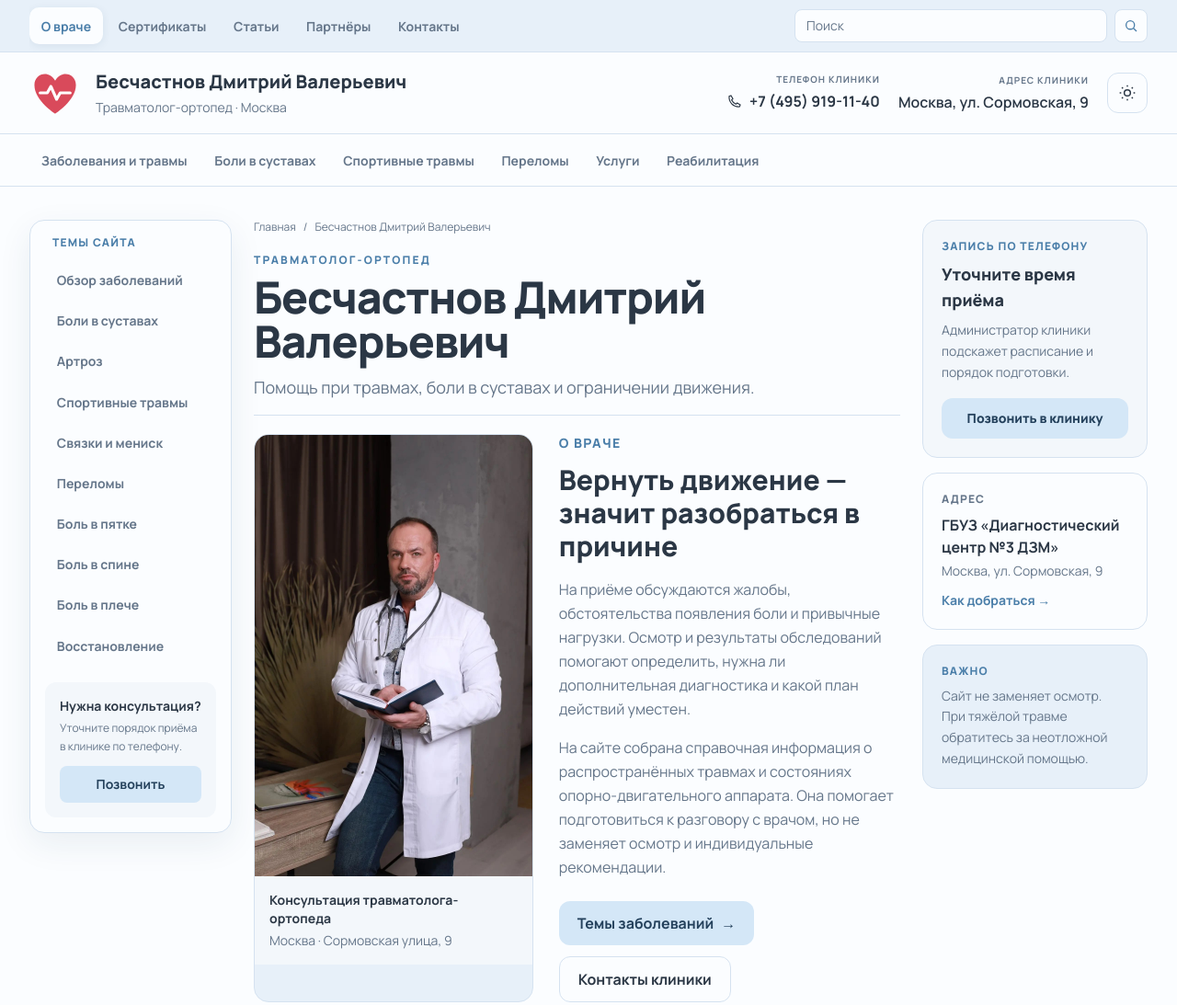
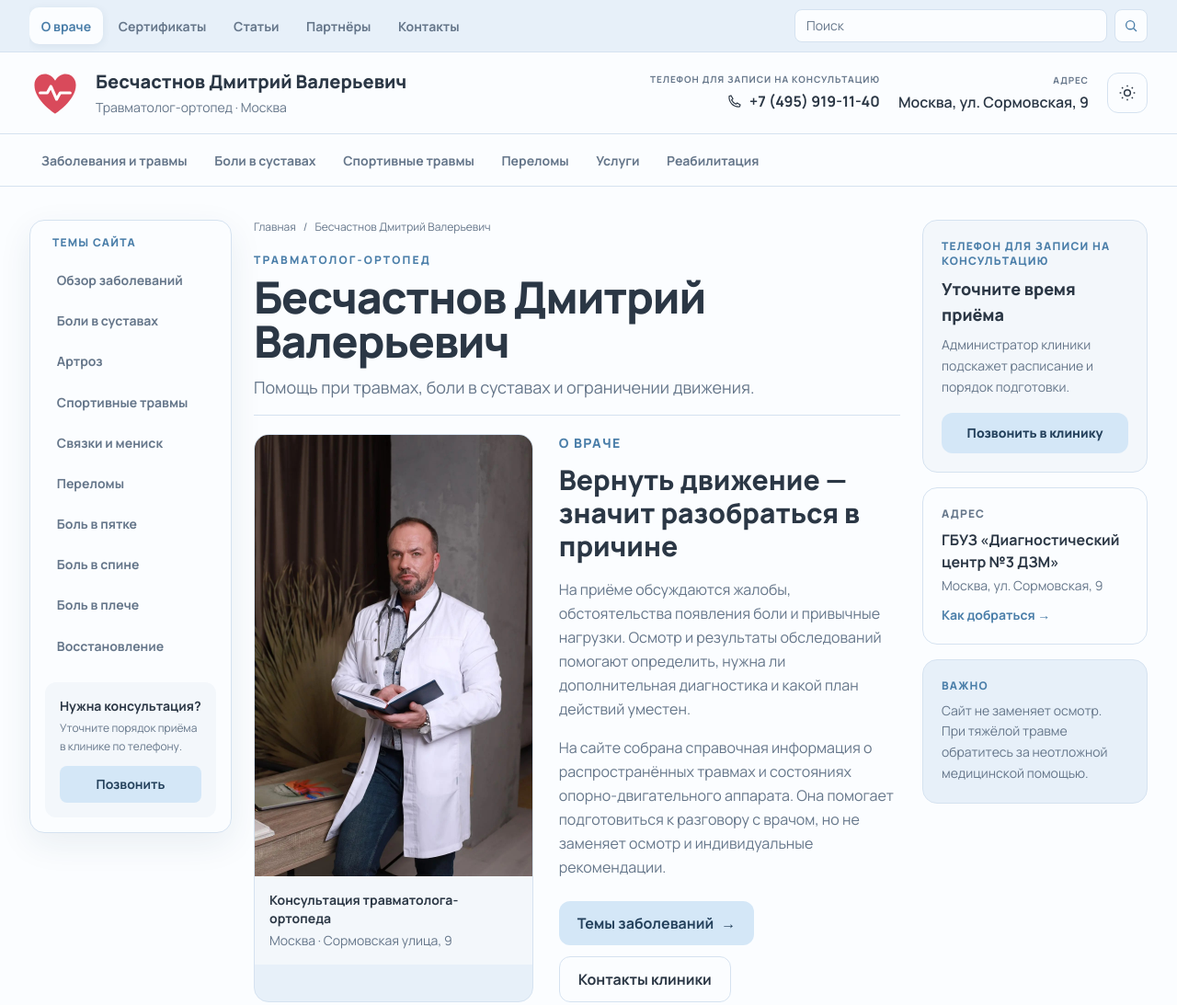
Before and after one commit to Benkyy/Travmatolog, a plain HTML site: page index.html in a window 1280 px wide. Shown: the top 1093 px of the page at 92% size. Drawn offline with nearby package versions, Linux system fonts and the light colour scheme; no server answers.

Commit message:
Clarify contact labels

```diff
--- a/index.html
+++ b/index.html
@@ -161,7 +161,7 @@
         <span class="min-w-0"><span class="doctor-name block text-base font-extrabold leading-tight sm:text-lg xl:text-xl">Бесчастнов Дмитрий Валерьевич</span><span class="doctor-role mt-1 block text-xs text-text-muted sm:text-sm">Травматолог-ортопед · Москва</span></span>
       </a>
       <div class="doctor-header-actions flex items-center gap-3 sm:gap-5">
-        <div class="hidden text-right sm:block"><span class="block text-[10px] font-bold uppercase tracking-widest text-text-muted">Телефон клиники</span><a href="tel:+74959191140" class="mt-1 inline-flex items-center gap-2 font-bold transition hover:text-primary-600"><svg class="h-4 w-4" viewBox="0 0 24 24" fill="none" stroke="currentColor" stroke-width="1.8" aria-hidden="true"><path d="m6 3 3 5-2 2a15 15 0 0 0 7 7l2-2 5 3-1 3C10 22 2 14 3 4Z"/></svg>+7 (495) 919-11-40</a></div><div class="hidden text-right xl:block"><span class="block text-[10px] font-bold uppercase tracking-widest text-text-muted">Адрес клиники</span><a data-route="contacts" href="#/contacts" class="mt-1 inline-flex font-semibold transition hover:text-primary-600">Москва, ул. Сормовская, 9</a></div>
+        <div class="hidden text-right sm:block"><span class="block text-[10px] font-bold uppercase tracking-widest text-text-muted">Телефон для записи на консультацию</span><a href="tel:+74959191140" class="mt-1 inline-flex items-center gap-2 font-bold transition hover:text-primary-600"><svg class="h-4 w-4" viewBox="0 0 24 24" fill="none" stroke="currentColor" stroke-width="1.8" aria-hidden="true"><path d="m6 3 3 5-2 2a15 15 0 0 0 7 7l2-2 5 3-1 3C10 22 2 14 3 4Z"/></svg>+7 (495) 919-11-40</a></div><div class="hidden text-right xl:block"><span class="block text-[10px] font-bold uppercase tracking-widest text-text-muted">Адрес</span><a data-route="contacts" href="#/contacts" class="mt-1 inline-flex font-semibold transition hover:text-primary-600">Москва, ул. Сормовская, 9</a></div>
         <button id="theme-toggle" type="button" aria-label="Переключить тему" aria-pressed="false" title="Переключить тему" class="flex h-11 w-11 shrink-0 items-center justify-center rounded-xl border border-border bg-bg transition hover:bg-surface">
           <svg class="h-5 w-5 dark:hidden" viewBox="0 0 24 24" fill="none" stroke="currentColor" stroke-width="1.8" aria-hidden="true"><circle cx="12" cy="12" r="4"/><path d="M12 2v2m0 16v2M4.9 4.9l1.4 1.4m11.4 11.4 1.4 1.4M2 12h2m16 0h2M4.9 19.1l1.4-1.4M17.7 6.3l1.4-1.4"/></svg>
           <svg class="hidden h-5 w-5 dark:block" viewBox="0 0 24 24" fill="none" stroke="currentColor" stroke-width="1.8" aria-hidden="true"><path d="M20.9 13A8.5 8.5 0 0 1 11 3.1 8.5 8.5 0 1 0 20.9 13Z"/></svg>
@@ -437,7 +437,7 @@
 
     <aside aria-label="Информация для пациентов" class="order-3 hidden xl:block">
       <div class="sticky top-56 grid gap-4">
-        <div class="rounded-2xl border border-border bg-surface p-5"><p class="text-xs font-extrabold uppercase tracking-widest text-primary-600">Запись по телефону</p><h2 class="mt-2 text-lg font-extrabold">Уточните время приёма</h2><p class="mt-2 text-sm leading-relaxed text-text-muted">Администратор клиники подскажет расписание и порядок подготовки.</p><a href="tel:+74959191140" class="mt-4 inline-flex w-full items-center justify-center rounded-xl bg-accent px-4 py-3 text-sm font-extrabold text-on-accent transition hover:bg-accent-hover">Позвонить в клинику</a></div>
+        <div class="rounded-2xl border border-border bg-surface p-5"><p class="text-xs font-extrabold uppercase tracking-widest text-primary-600">Телефон для записи на консультацию</p><h2 class="mt-2 text-lg font-extrabold">Уточните время приёма</h2><p class="mt-2 text-sm leading-relaxed text-text-muted">Администратор клиники подскажет расписание и порядок подготовки.</p><a href="tel:+74959191140" class="mt-4 inline-flex w-full items-center justify-center rounded-xl bg-accent px-4 py-3 text-sm font-extrabold text-on-accent transition hover:bg-accent-hover">Позвонить в клинику</a></div>
         <div class="rounded-2xl border border-border bg-bg p-5"><p class="text-xs font-extrabold uppercase tracking-widest text-text-muted">Адрес</p><p class="mt-2 font-bold">ГБУЗ «Диагностический центр №3 ДЗМ»</p><p class="mt-1 text-sm text-text-muted">Москва, ул. Сормовская, 9</p><a data-route="contacts" href="#/contacts" class="mt-3 inline-flex text-sm font-bold text-primary-600 hover:underline">Как добраться →</a></div>
         <div class="rounded-2xl border border-border bg-surface-2 p-5"><p class="text-xs font-extrabold uppercase tracking-widest text-primary-600">Важно</p><p class="mt-2 text-sm leading-relaxed text-text-muted">Сайт не заменяет осмотр. При тяжёлой травме обратитесь за неотложной медицинской помощью.</p></div>
       </div>
```
